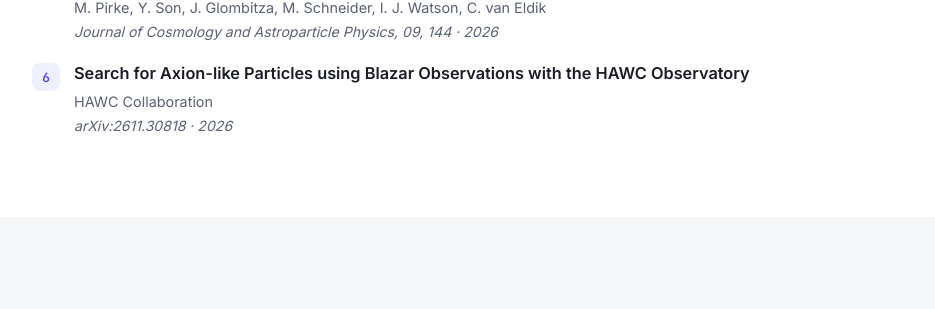
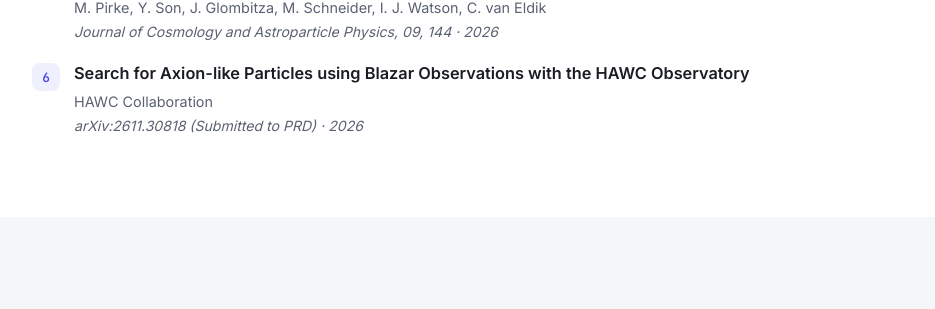
Before and after one commit to virusfunk/virusfunk.github.io, a Jekyll site: the page built from index.html, in a window 1280 px wide and 900 px high, scrolled down 2142 px. Shown: the part 143-452 px from the top of the window, without its empty margins (172-1107 px from the left). Built offline with Jekyll 4.4.1, drawn with Linux system fonts in a browser that asks for light colours.

Commit message:
Update publications.yml

```diff
--- a/_data/publications.yml
+++ b/_data/publications.yml
@@ -36,7 +36,7 @@ first:
 
   - title: "Search for Axion-like Particles using Blazar Observations with the HAWC Observatory"
     authors: "HAWC Collaboration"
-    venue: " 	arXiv:2611.30818"
+    venue: " 	arXiv:2611.30818 (Submitted to PRD)"
     year: 2026
     link: "https://arxiv.org/abs/2611.30818"
 
```
